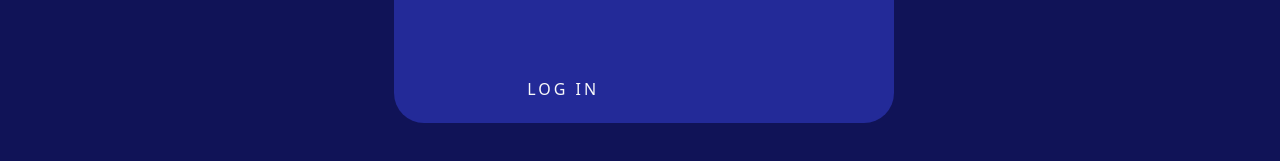
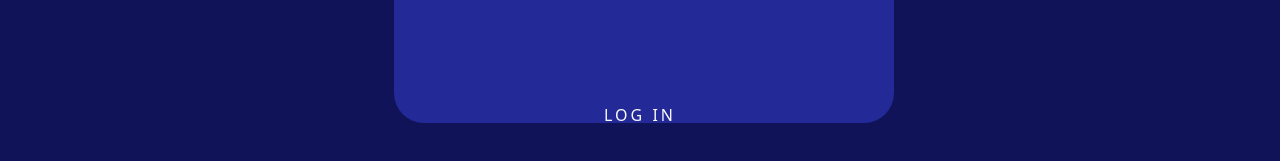
Before and after one commit to Marcokorcak/Midterm-Project, a React (Vite) app: page /logIn in a window 1280 px wide. Shown: the part 487-648 px from the top of the page. Built offline with nearby package versions, Linux system fonts and the light colour scheme.

Commit message:
login changed

```diff
--- a/src/index.css
+++ b/src/index.css
@@ -14,7 +14,6 @@
 }
 
 img.a {
-
   width: 30%;
   margin-bottom: 5%;
   display: flex;
@@ -241,21 +240,20 @@ h1.a {
   margin-bottom: -5%;
 }
 
-.fill-button {
-  position: absolute;
-  left: 54%;
-  top: 73%;
-  transform: translate(-50%, -50%);
-}
 
 .fill-button {
-  position: absolute;
-  left: 44%;
-  top: 73%;
+  display: flex;
+  align-items: center;
+  justify-content: center;
+  margin-left: 50%;
+  margin-bottom: 90%;
   transform: translate(-50%, -50%);
 }
 
 .btn {
+  display: flex;
+  align-items: center;
+  justify-content: center;
   border: none;
   font-family: inherit;
   font-size: inherit;
@@ -263,7 +261,6 @@ h1.a {
   background: none;
   cursor: pointer;
   padding: 25px 80px;
-  display: inline-block;
   margin: 15px 30px;
   text-transform: uppercase;
   letter-spacing: 3px;
```
